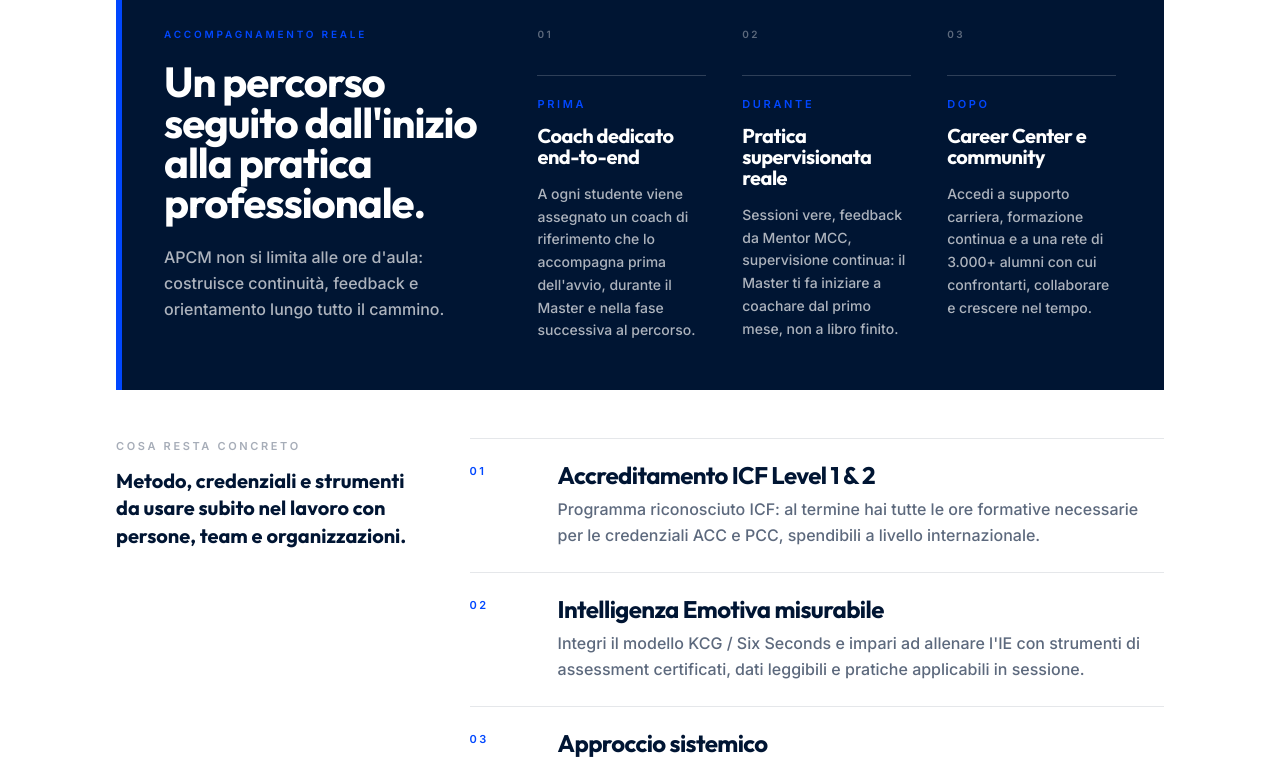
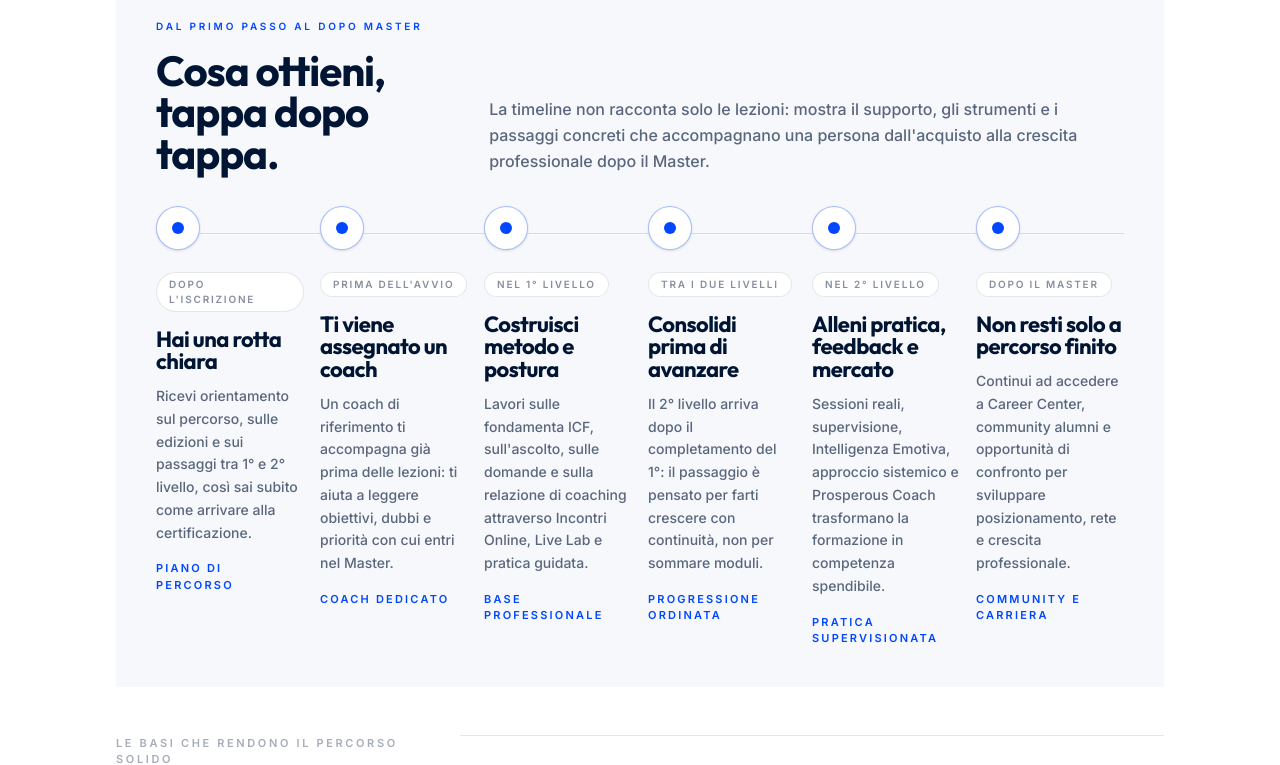
Before and after one commit to danielecolasanti22-wq/asterys-lab---scuola-di-coaching-icf, a React (Vite) app: page /corsi/apcm in a window 1280 px wide. Shown: the part 2120-2885 px from the top of the page. Built offline with nearby package versions, Linux system fonts and the light colour scheme.

Commit message:
Update CourseDetail.tsx

```diff
--- a/src/pages/CourseDetail.tsx
+++ b/src/pages/CourseDetail.tsx
@@ -596,45 +596,87 @@ export default function CourseDetail() {
 
               {(() => {
                 const bullets = course.whyChoose!.bullets;
-                const phases = [
-                  { label: 'Prima', item: bullets[1] },
-                  { label: 'Durante', item: bullets[5] },
-                  { label: 'Dopo', item: bullets[7] },
-                ].filter((phase) => phase.item);
-                const proofItems = bullets.filter((_, index) => ![1, 5, 7].includes(index));
+                const journeySteps = [
+                  {
+                    moment: "Dopo l'iscrizione",
+                    title: 'Hai una rotta chiara',
+                    text: 'Ricevi orientamento sul percorso, sulle edizioni e sui passaggi tra 1° e 2° livello, così sai subito come arrivare alla certificazione.',
+                    result: 'Piano di percorso',
+                  },
+                  {
+                    moment: "Prima dell'avvio",
+                    title: 'Ti viene assegnato un coach',
+                    text: "Un coach di riferimento ti accompagna già prima delle lezioni: ti aiuta a leggere obiettivi, dubbi e priorità con cui entri nel Master.",
+                    result: 'Coach dedicato',
+                  },
+                  {
+                    moment: 'Nel 1° livello',
+                    title: 'Costruisci metodo e postura',
+                    text: "Lavori sulle fondamenta ICF, sull'ascolto, sulle domande e sulla relazione di coaching attraverso Incontri Online, Live Lab e pratica guidata.",
+                    result: 'Base professionale',
+                  },
+                  {
+                    moment: 'Tra i due livelli',
+                    title: 'Consolidi prima di avanzare',
+                    text: 'Il 2° livello arriva dopo il completamento del 1°: il passaggio è pensato per farti crescere con continuità, non per sommare moduli.',
+                    result: 'Progressione ordinata',
+                  },
+                  {
+                    moment: 'Nel 2° livello',
+                    title: 'Alleni pratica, feedback e mercato',
+                    text: 'Sessioni reali, supervisione, Intelligenza Emotiva, approccio sistemico e Prosperous Coach trasformano la formazione in competenza spendibile.',
+                    result: 'Pratica supervisionata',
+                  },
+                  {
+                    moment: 'Dopo il Master',
+                    title: 'Non resti solo a percorso finito',
+                    text: 'Continui ad accedere a Career Center, community alumni e opportunità di confronto per sviluppare posizionamento, rete e crescita professionale.',
+                    result: 'Community e carriera',
+                  },
+                ];
+                const proofItems = [
+                  bullets[0],
+                  bullets[2],
+                  bullets[3],
+                  bullets[4],
+                ].filter(Boolean);
 
                 return (
                   <>
-                    <div className="relative overflow-hidden bg-brand-navy px-6 py-8 text-white sm:px-9 sm:py-10 lg:px-12 lg:py-12">
-                      <div className="absolute left-0 top-0 h-full w-1.5 bg-brand-accent" />
-                      <div className="grid lg:grid-cols-[0.72fr_1.28fr] gap-8 lg:gap-12">
-                        <div className="max-w-sm">
-                          <p className="text-[10px] font-black uppercase tracking-[0.28em] text-brand-accent mb-5">
-                            Accompagnamento reale
+                    <div className="relative overflow-hidden bg-[#F6F8FC] px-5 py-7 sm:px-8 sm:py-9 lg:px-10 lg:py-10">
+                      <div className="mb-8 grid lg:grid-cols-[0.62fr_1.38fr] gap-5 lg:gap-12 items-end">
+                        <div>
+                          <p className="text-[10px] font-black uppercase tracking-[0.28em] text-brand-accent mb-4">
+                            Dal primo passo al dopo Master
                           </p>
-                          <h3 className="font-display text-3xl sm:text-4xl lg:text-[42px] leading-[0.96] font-black tracking-tight mb-5">
-                            Un percorso seguito dall'inizio alla pratica professionale.
+                          <h3 className="font-display text-3xl sm:text-4xl lg:text-[42px] leading-[0.98] font-black tracking-tight text-brand-navy">
+                            Cosa ottieni, tappa dopo tappa.
                           </h3>
-                          <p className="text-sm sm:text-base leading-relaxed text-white/68 font-medium">
-                            APCM non si limita alle ore d'aula: costruisce continuità, feedback e orientamento lungo tutto il cammino.
-                          </p>
                         </div>
-
-                        <div className="grid sm:grid-cols-3 gap-7 lg:gap-9">
-                          {phases.map((phase, index) => (
-                            <article key={phase.label} className="relative pt-10 sm:pt-12">
-                              <span className="absolute left-0 top-0 text-[10px] font-black uppercase tracking-[0.24em] text-white/36">
-                                {String(index + 1).padStart(2, '0')}
-                              </span>
-                              <div className="mb-5 h-px w-full bg-white/18" />
-                              <p className="text-[11px] font-black uppercase tracking-[0.24em] text-brand-accent mb-3">
-                                {phase.label}
+                        <p className="text-sm sm:text-base leading-relaxed text-brand-navy/64 font-medium max-w-2xl lg:ml-auto">
+                          La timeline non racconta solo le lezioni: mostra il supporto, gli strumenti e i passaggi concreti che accompagnano una persona dall'acquisto alla crescita professionale dopo il Master.
+                        </p>
+                      </div>
+
+                      <div className="relative">
+                        <div className="absolute left-[21px] top-4 bottom-4 w-px bg-brand-navy/12 lg:left-0 lg:right-0 lg:top-[27px] lg:bottom-auto lg:h-px lg:w-full" />
+                        <div className="grid lg:grid-cols-6 gap-7 lg:gap-4">
+                          {journeySteps.map((step, index) => (
+                            <article key={step.moment} className="relative pl-14 lg:pl-0 lg:pt-16">
+                              <div className="absolute left-0 top-0 z-10 flex h-11 w-11 items-center justify-center rounded-full border border-brand-accent/35 bg-white shadow-sm lg:left-0 lg:top-0">
+                                <span className="flex h-3 w-3 rounded-full bg-brand-accent" />
+                              </div>
+                              <div className="mb-4 inline-flex items-center rounded-full border border-brand-navy/10 bg-white px-3 py-1 text-[10px] font-black uppercase tracking-[0.18em] text-brand-navy/48">
+                                {step.moment}
+                              </div>
+                              <h4 className="font-display text-xl lg:text-[22px] font-black tracking-tight leading-[1.03] text-brand-navy mb-3">
+                                {step.title}
+                              </h4>
+                              <p className="text-sm leading-relaxed text-brand-navy/64 font-medium mb-4">
+                                {step.text}
                               </p>
-                              <h4 className="font-display text-xl font-black tracking-tight leading-[1.05] mb-4">
-                                {phase.item.title}
-                              </h4>
-                              <p className="text-sm leading-relaxed text-white/68 font-medium">
-                                {phase.item.desc}
+                              <p className="text-[11px] font-black uppercase tracking-[0.2em] text-brand-accent">
+                                {step.result}
                               </p>
                             </article>
                           ))}
@@ -642,30 +684,28 @@ export default function CourseDetail() {
                       </div>
                     </div>
 
-                    <div className="mt-9 lg:mt-12 grid lg:grid-cols-[0.6fr_1.4fr] gap-8 lg:gap-14">
+                    <div className="mt-9 lg:mt-12 grid lg:grid-cols-[0.58fr_1.42fr] gap-8 lg:gap-14">
                       <div>
                         <p className="text-[11px] font-black uppercase tracking-[0.24em] text-brand-navy/35 mb-3">
-                          Cosa resta concreto
+                          Le basi che rendono il percorso solido
                         </p>
                         <p className="text-lg sm:text-xl leading-snug font-display font-black text-brand-navy">
-                          Metodo, credenziali e strumenti da usare subito nel lavoro con persone, team e organizzazioni.
+                          Accreditamento, trainer, metodo e strumenti restano dentro ogni fase della timeline.
                         </p>
                       </div>
 
-                      <div className="divide-y divide-brand-navy/10 border-y border-brand-navy/10">
+                      <div className="grid sm:grid-cols-2 gap-x-8 gap-y-7 border-t border-brand-navy/10 pt-7">
                         {proofItems.map((b, i) => (
-                          <article key={b.title} className="grid sm:grid-cols-[72px_1fr] gap-4 py-6">
-                            <span className="text-[11px] font-black uppercase tracking-[0.22em] text-brand-accent">
+                          <article key={b.title} className="relative pl-10">
+                            <span className="absolute left-0 top-1 text-[11px] font-black uppercase tracking-[0.22em] text-brand-accent">
                               {String(i + 1).padStart(2, '0')}
                             </span>
-                            <div>
-                              <h3 className="font-display text-xl sm:text-2xl font-black tracking-tight leading-[1.05] text-brand-navy mb-2">
-                                {b.title}
-                              </h3>
-                              <p className="text-sm sm:text-base leading-relaxed text-brand-navy/64 font-medium max-w-2xl">
-                                {b.desc}
-                              </p>
-                            </div>
+                            <h3 className="font-display text-lg sm:text-xl font-black tracking-tight leading-[1.05] text-brand-navy mb-2">
+                              {b.title}
+                            </h3>
+                            <p className="text-sm leading-relaxed text-brand-navy/64 font-medium">
+                              {b.desc}
+                            </p>
                           </article>
                         ))}
                       </div>
```
